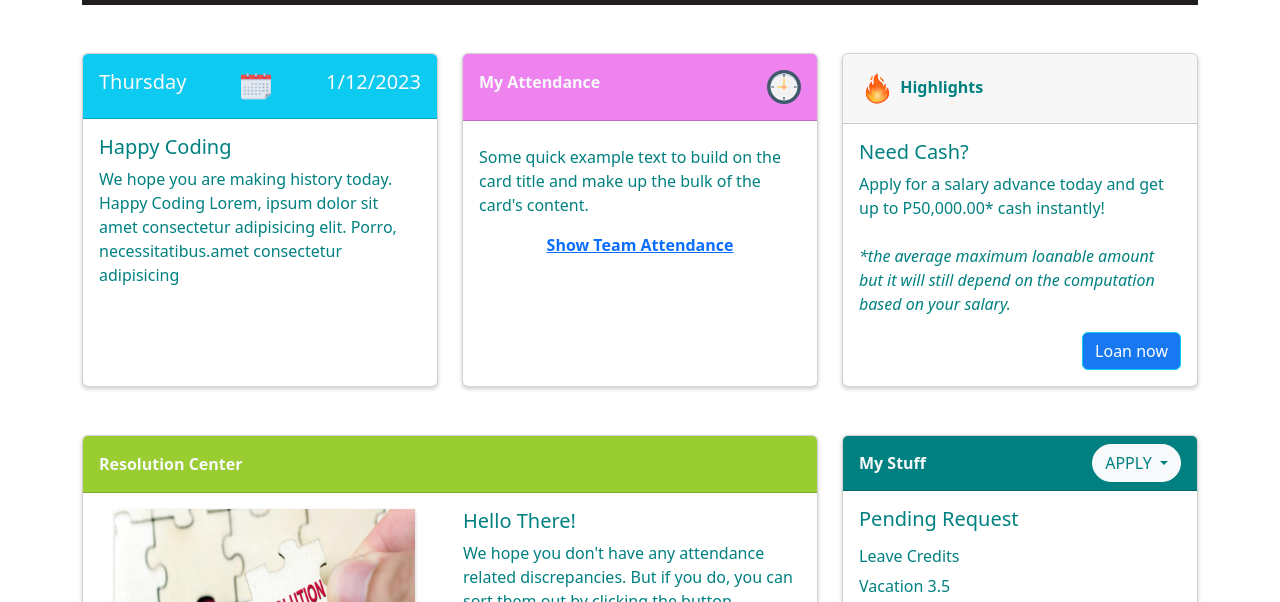
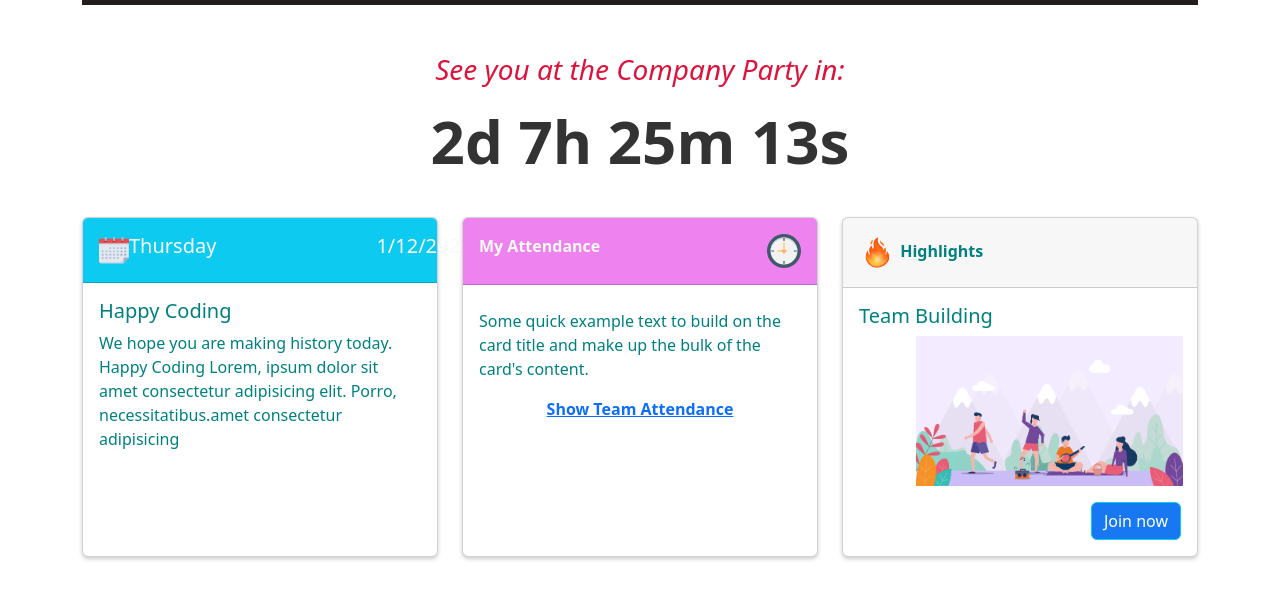
Before and after one commit to neilkit03/hourglass-hr, a plain HTML site: page main.html in a window 1280 px wide. Shown: the part 145-747 px from the top of the page. Drawn offline with nearby package versions, Linux system fonts and the light colour scheme.

Commit message:
added countdown timer

```diff
--- a/css/styles.css
+++ b/css/styles.css
@@ -9,6 +9,17 @@
 /* main {
   background: radial-gradient(circle, #4568dc, #b06ab3, #4568dc);
 } */
+
+/* timer */
+#timer {
+  font-size: 60px;
+  font-weight: bold;
+  text-align: center;
+  margin-top: 10px;
+  margin-bottom: 40px;
+  color: #333;
+}
+/* end of timer */
 
 .border {
   border-bottom: 1px solid hsl(233, 8%, 79%);
--- a/main.html
+++ b/main.html
@@ -175,22 +175,12 @@
     </header>
 
     <!-- Countdowntimer -->
-    <!-- <div class="container">
-      <h1 id="headline">Countdown to Company Anniversary</h1>
-      <div id="countdown">
-        <ul>
-          <li><span id="days"></span>days</li>
-          <li><span id="hours"></span>Hours</li>
-          <li><span id="minutes"></span>Minutes</li>
-          <li><span id="seconds"></span>Seconds</li>
-        </ul>
-      </div>
-      <div id="content" class="emoji">
-        <span>🥳</span>
-        <span>🎉</span>
-        <span>🎂</span>
-      </div>
-    </div> -->
+    <div class="ctimer d-flex" style="justify-content: center; color: crimson">
+      <h3><em>See you at the Company Party in:</em></h3>
+    </div>
+
+    <h1 id="timer"></h1>
+
     <!-- End of Countdowntimer -->
 
     <section>
@@ -201,8 +191,8 @@
               <div
                 class="card-header text-light text-bg-info p-3 d-inline-flex justify-content-between"
               >
-                <h5 id="dayOfTheWeek"></h5>
                 <img src="./images/calendar.svg" alt="" />
+                <h5 id="dayOfTheWeek" style="padding-right: 160px"></h5>
                 <h5 id="date"></h5>
               </div>
               <div class="card-body">
@@ -246,21 +236,26 @@
           <div class="col-sm-6 col-md-4">
             <div class="card">
               <div class="card-header .text-light fw-bold p-3">
-                <img src="./images/fire.svg" alt="lightning icon" /> Highlights
+                <img src="./images/fire.svg" alt="fire icon" /> Highlights
               </div>
               <div class="card-body">
-                <h5 class="card-title">Need Cash?</h5>
+                <h5 class="card-title">Team Building</h5>
                 <p class="card-text">
-                  Apply for a salary advance today and get up to P50,000.00*
+                  <!-- Apply for a salary advance today and get up to P50,000.00*
                   cash instantly! <br />
                   <br />
                   <em
                     >*the average maximum loanable amount but it will still
                     depend on the computation based on your salary.</em
-                  >
+                  > -->
+                  <img
+                    style="height: 150px; padding-left: 57px"
+                    src="./images/company-outing-ideas.png"
+                    alt="outing-pic"
+                  />
                 </p>
                 <div class="d-flex flex-row-reverse">
-                  <a href="#" class="btn btn-info">Loan now</a>
+                  <a href="#" class="btn btn-info">Join now</a>
                 </div>
               </div>
             </div>
@@ -418,6 +413,38 @@
     ></script>
 
     <script>
+      // Set the date we're counting down to
+      var countDownDate = new Date("Jan 14, 2023 22:38:25").getTime();
+
+      // Update the count down every 1 second
+      var x = setInterval(function () {
+        // Get today's date and time
+        var now = new Date().getTime();
+
+        // Find the distance between now and the count down date
+        var distance = countDownDate - now;
+
+        // Time calculations for days, hours, minutes and seconds
+        var days = Math.floor(distance / (1000 * 60 * 60 * 24));
+        var hours = Math.floor(
+          (distance % (1000 * 60 * 60 * 24)) / (1000 * 60 * 60)
+        );
+        var minutes = Math.floor((distance % (1000 * 60 * 60)) / (1000 * 60));
+        var seconds = Math.floor((distance % (1000 * 60)) / 1000);
+
+        // Display the result in the element with id="timer"
+        document.getElementById("timer").innerHTML =
+          days + "d " + hours + "h " + minutes + "m " + seconds + "s ";
+
+        // If the count down is finished, write some text
+        if (distance < 0) {
+          clearInterval(x);
+          document.getElementById("timer").innerHTML = " 🥳 Let's Party 🎉";
+        }
+      }, 1000);
+    </script>
+
+    <!-- <script>
       (function () {
         const second = 1000,
           minute = second * 60,
@@ -469,6 +496,6 @@
             //seconds
           }, 0);
       })();
-    </script>
+    </script> -->
   </main>
 </html>
```
Also changed, not shown: images/company-outing-ideas.png (added).
